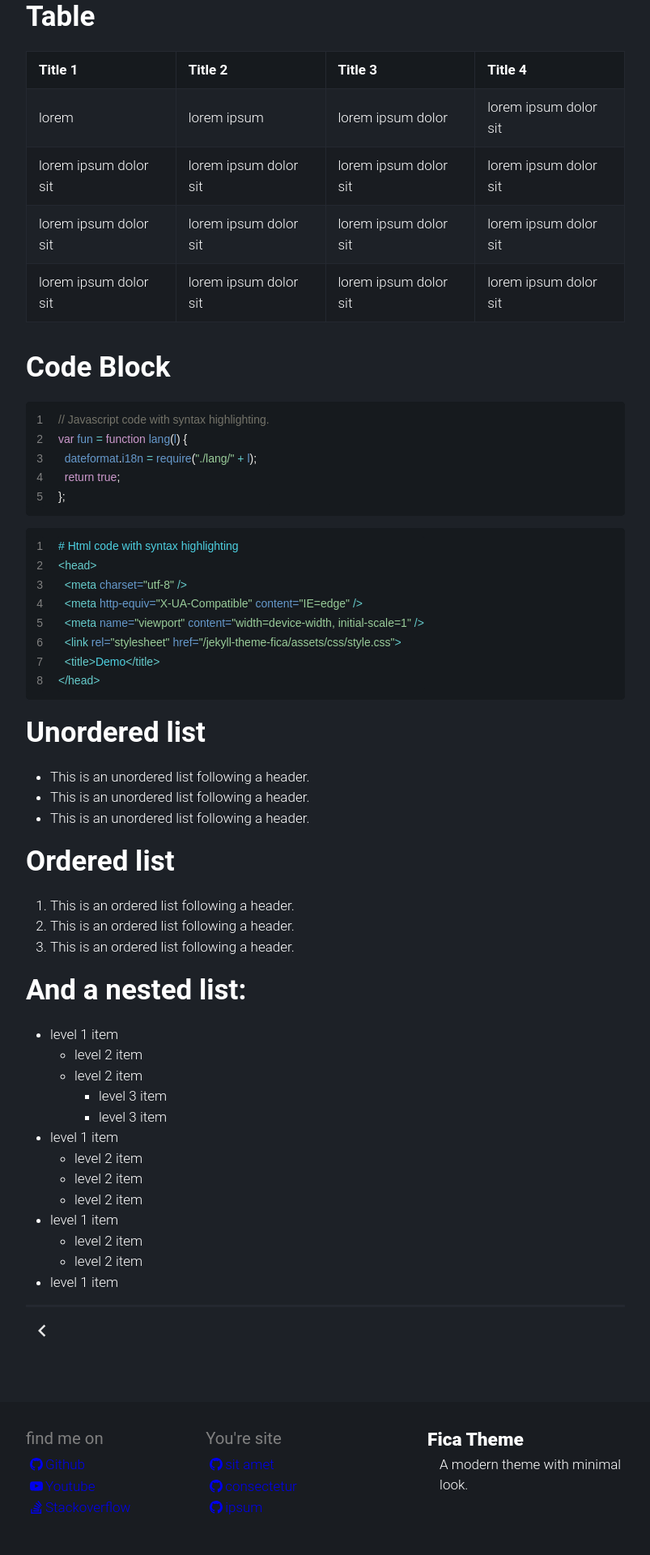
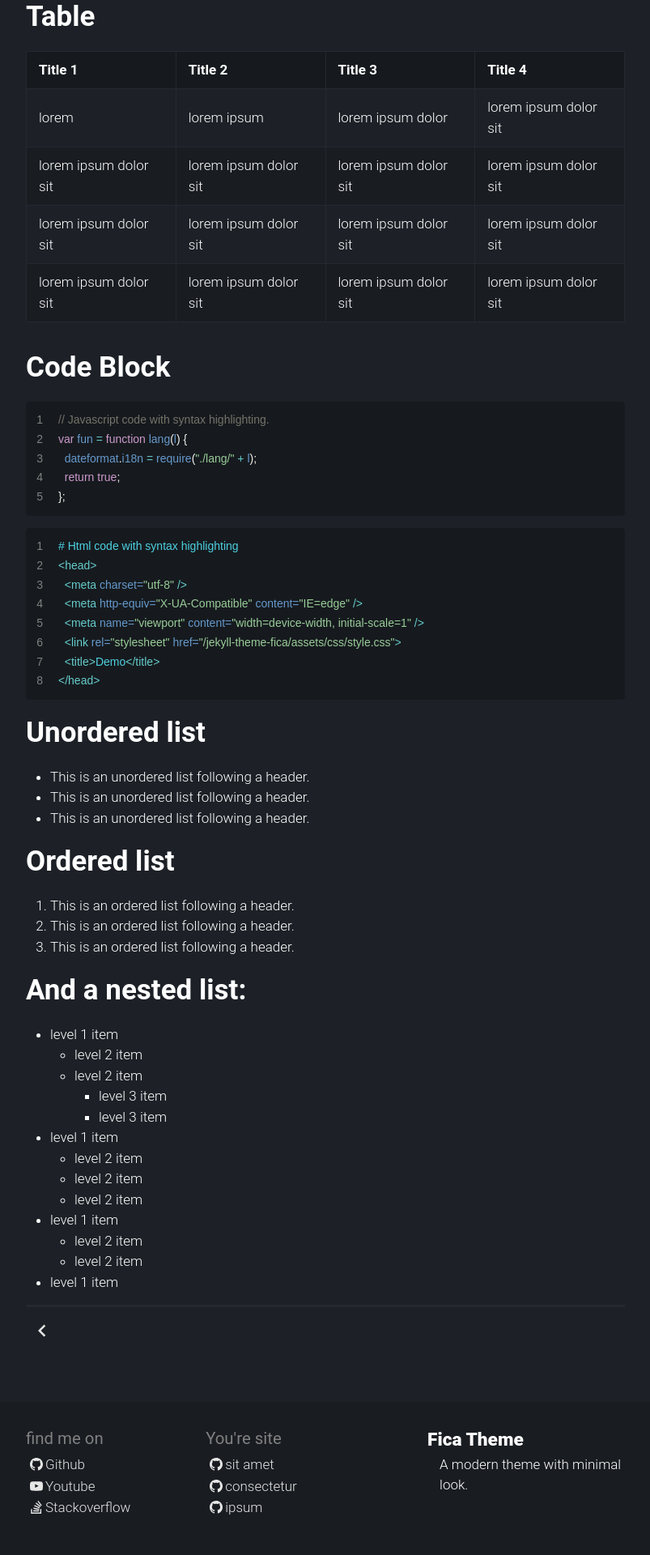
Before and after one commit to AzielLans/jekyll-theme-fica, a Jekyll site: the page built from _posts/2022-04-1-Demo.md, in a window 1280 px wide. Shown: the part 1771-3691 px from the top of the page at 81% size, without its empty margins (238-1041 px from the left). Built offline with Jekyll 4.4.1, drawn with Linux system fonts in a browser that asks for light colours.

Commit message:
Fica Theme v1.9

```diff
--- a/_layouts/post.html
+++ b/_layouts/post.html
@@ -40,7 +40,7 @@
   <div class="post-content e-content" itemprop="articleBody">
     {{ content }}
     <div class="post-footer">
-      <a href="{{site.baseurl}}/Post/">
+      <a href="{{ site.baseurl }}{{ site.header.header_link_2 }}">
         <svg>
           <use xlink:href="{{ 'assets/fica-icons.svg#arw-back' | relative_url
             }}"></use>
--- a/_sass/layouts/base.scss
+++ b/_sass/layouts/base.scss
@@ -154,6 +154,7 @@
 a {
   text-decoration: none;
   transition: $transition-links;
+  color: $link-visited-color;
 
   &:visited {
     color: $link-visited-color;
@@ -242,6 +243,12 @@
 
 code {
   padding: 1px 5px;
+
+  a {
+    color: inherit !important;
+    border-bottom: none !important;
+    pointer-events: none;
+  }
 }
 
 pre {
@@ -302,9 +309,16 @@
     user-select: none;
   }
 
-  /* set the dollar sign to non-selectable */
+  //  set the dollar sign to non-selectable
   .gp {
     user-select: none;
+  }
+
+  table {
+    td pre {
+      overflow: visible; // Fixed iOS safari overflow-x
+      word-break: normal;// Fixed iOS safari linenos code break
+    }
   }
 
   .highlighter-rouge & {
--- a/_sass/layouts/layout.scss
+++ b/_sass/layouts/layout.scss
@@ -294,6 +294,7 @@
     }
 
     >a {
+        color: $footer-links-color;
 
         &:visited {
             color: $footer-links-color;
--- a/_sass/themes/dark theme/theme-dark.scss
+++ b/_sass/themes/dark theme/theme-dark.scss
@@ -102,7 +102,7 @@
 //
 $code-background-color: darken($primary_color, 3%) !default;
 $code-text-color: #4dd0e1 !default;
-$blockquote-text-color: darken($text-color, 30%) !default;
+$blockquote-text-color: darken($text-color, 40%) !default;
 
 //
 // links
--- a/_sass/themes/light theme/theme-light.scss
+++ b/_sass/themes/light theme/theme-light.scss
@@ -99,7 +99,7 @@
 //
 $code-background-color: darken($primary_color, 3%) !default;
 $code-text-color: #378f8f !default;
-$blockquote-text-color: lighten($text-color, 30%) !default;
+$blockquote-text-color: lighten($text-color, 40%) !default;
 
 //
 // links
```
Also changed, not shown: index.md (+1 -1 lines), jekyll-theme-fica.gemspec.
